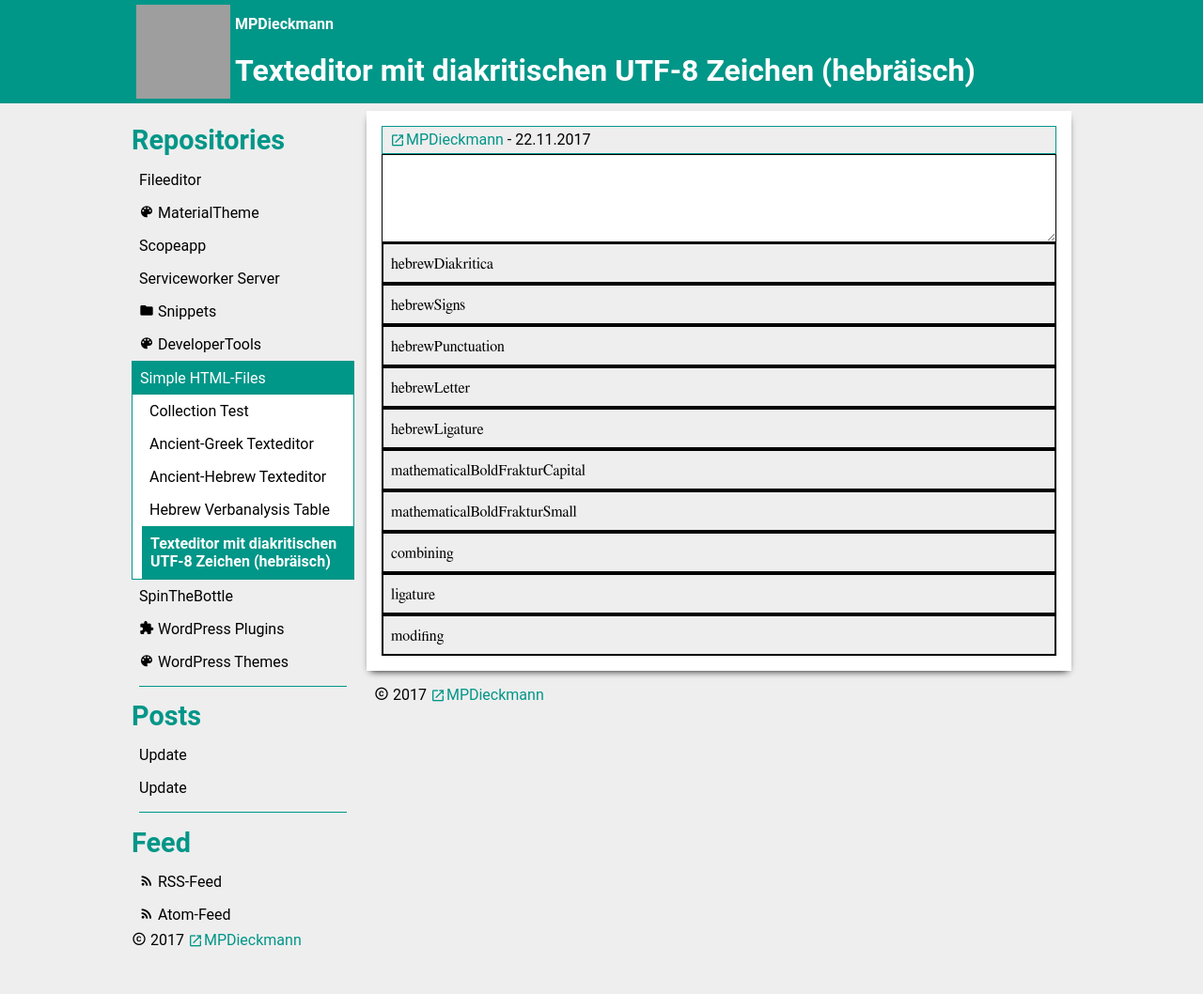
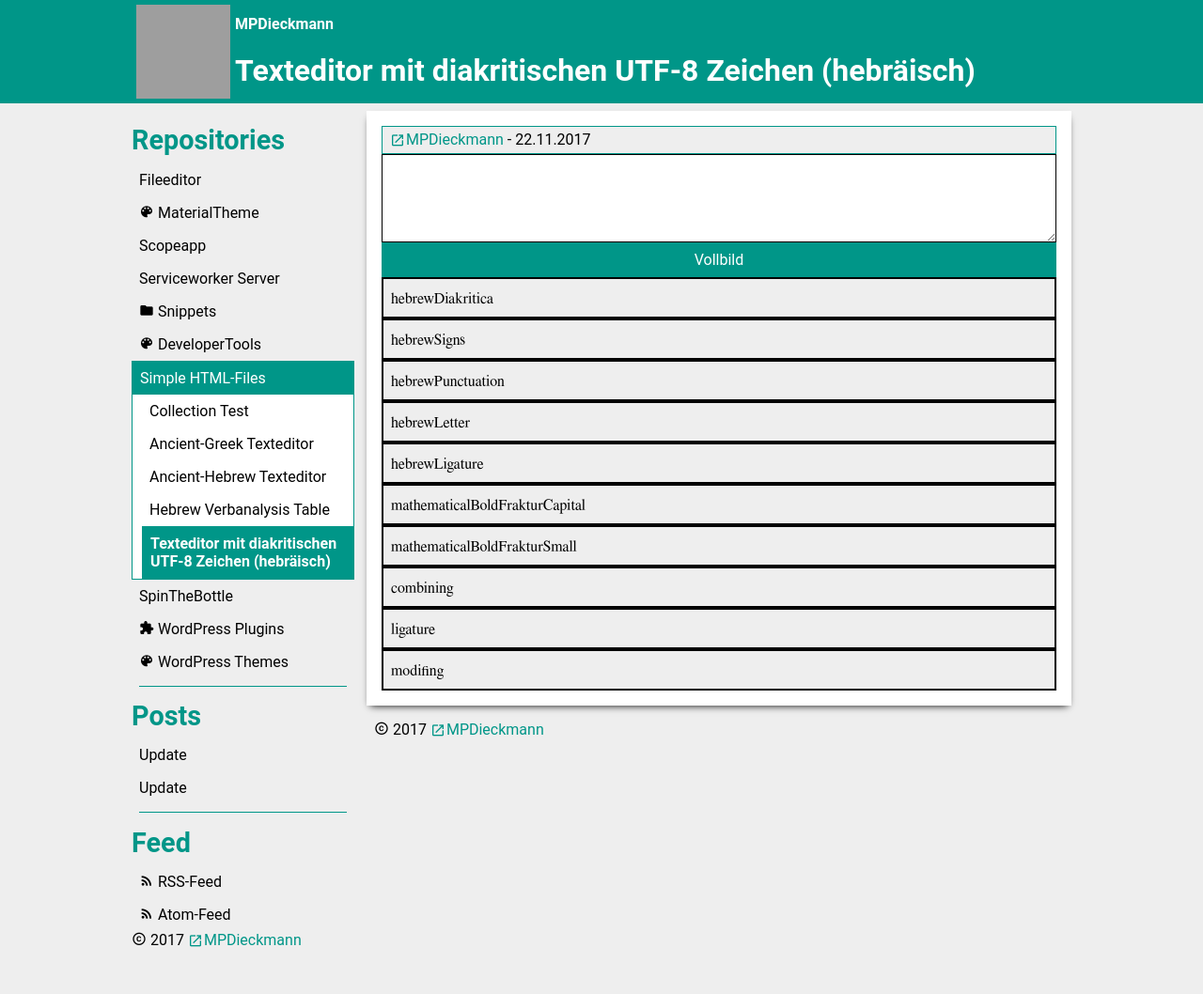
Before and after one commit to MPDieckmann/mpdieckmann.github.io, a Jekyll site: the page built from _repositories/simple/utf-8-zeichen.html, in a window 1280 px wide. Shown: the whole page at 94% size. Built offline with Jekyll 4.4.1, drawn with Linux system fonts in a browser that asks for light colours; some web fonts are replaced; grey boxes are pictures that could not be loaded.

Commit message:
Update utf-8-zeichen.html

```diff
--- a/_repositories/simple/utf-8-zeichen.html
+++ b/_repositories/simple/utf-8-zeichen.html
@@ -4,6 +4,29 @@
 ---
 <div id="editor">
 <style>
+  #editor.fullscreen {
+    position: fixed;
+    top: 0;
+    left: 0;
+    right: 0;
+    bottom: 0;
+    z-index: 2;
+    padding: 0;
+    margin: 0;
+    display: flex;
+    flex-flow: column nowrap;
+  }
+
+  @media (orientation: landscape) {
+    #editor.fullscreen {
+      flex-flow: row nowrap;
+    }
+  }
+
+  #editor button {
+    margin: 0;
+  }
+
   #editor div,
   #editor summary,
   #editor textarea {
@@ -19,9 +42,10 @@
   }
 
   #editor section {
-    display: block;
+    display: flex;
+    flex-flow: column nowrap;
     width: 100%;
-    height: 50%;
+    height: 100%;
     overflow: auto;
   }
 
@@ -451,7 +475,7 @@
       "02FF": "tiefliegender Pfeil nach links",
     }
   };
-  document.write("<section>");
+  document.write("<section><button onclick=\"this.parentElement.parentElement.classList.toggle('fullscreen');\">Vollbild</button>");
   Object.keys(zeichen).forEach(arr => {
     document.write("<details><summary onmousedown=\"this.parentElement.classList.toggle('open');return false;\">" +
       arr + "</summary><pre>");
```
